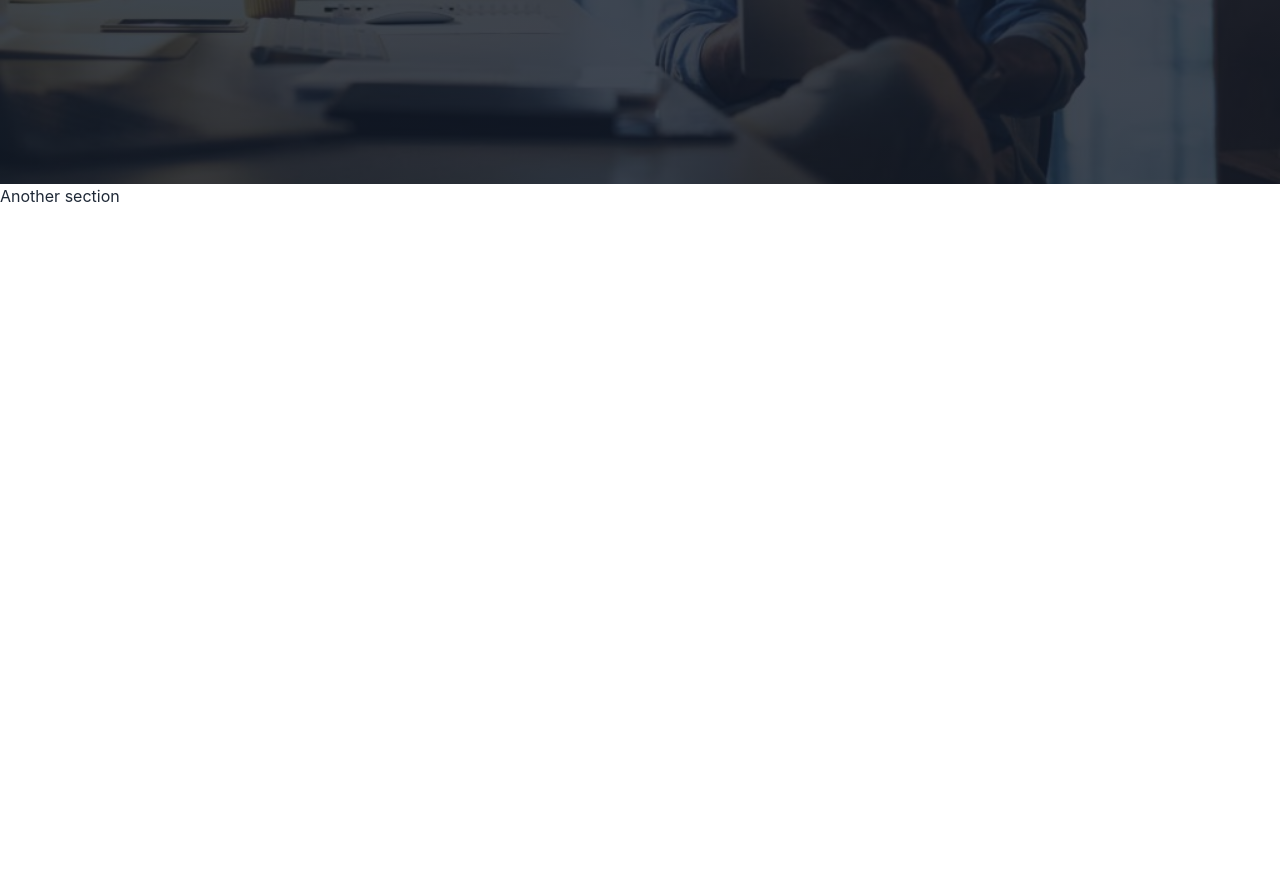
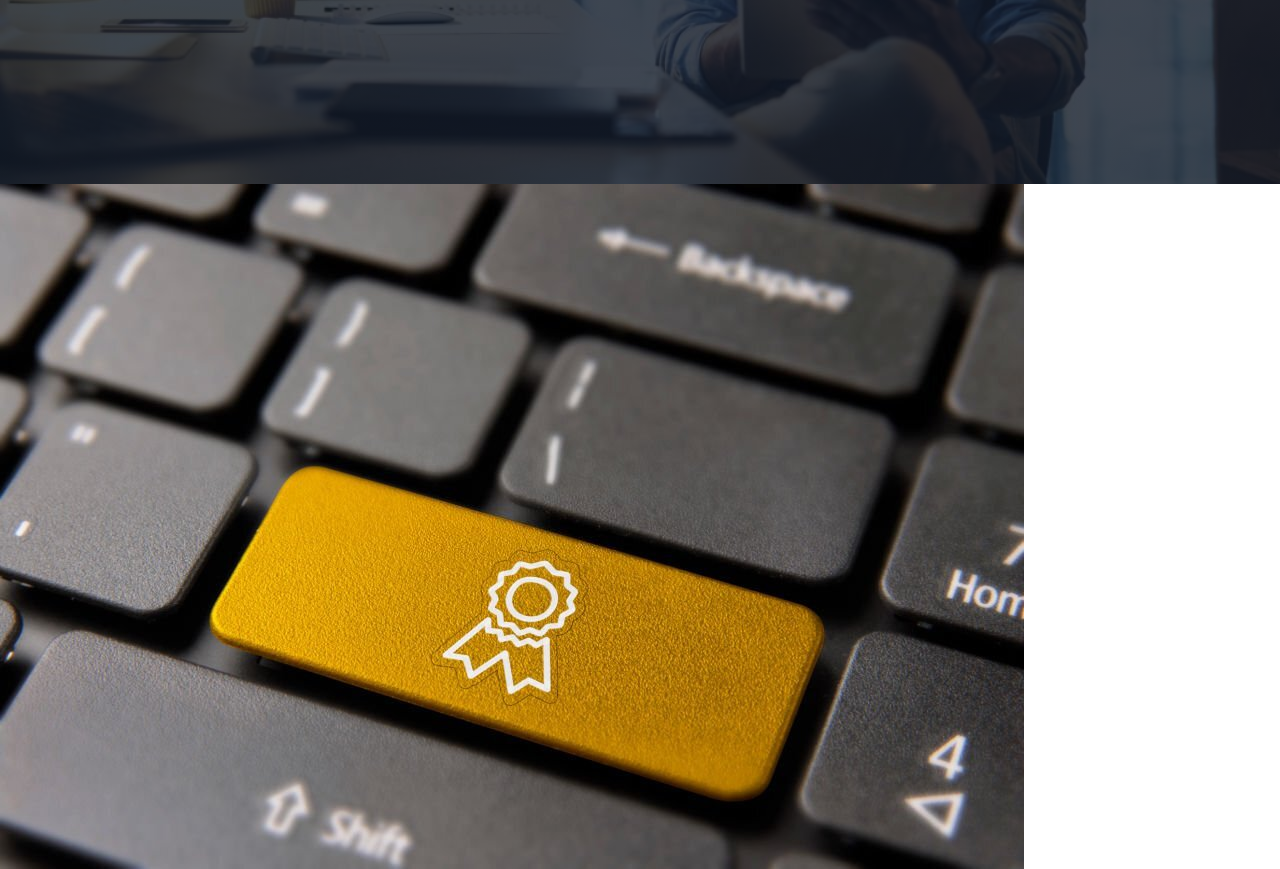
Before and after one commit to Waliyah-O/LMS_frontend, a React (Create React App) app: page / in a window 1280 px wide. Shown: the part 616-1485 px from the top of the page. Before the commit the page ends 824 px from the top, so only its background shows below. Built offline with nearby package versions, Linux system fonts and the light colour scheme.

Commit message:
BeforeFooter Section Started

```diff
--- a/src/pages/LandingPage.js
+++ b/src/pages/LandingPage.js
@@ -3,6 +3,7 @@ import arrowRight from '../assets/svg/arrow-narrow-right.svg';
 import { Link } from 'react-router-dom';
 import Button from '../components/button';
 import { ButtonSize, ButtonState } from '../components/button/enum';
+import BFooterImg from '../assets/images/BFooterImg.jpeg';
 
 const LandingPage = () => {
   return (
@@ -43,7 +44,10 @@ const LandingPage = () => {
       </section>
 
       <section>
-        <h2>Another section</h2>
+        <div>
+          <img src={BFooterImg} />
+        </div>
+        <div></div>
       </section>
     </div>
   );
```
Also changed, not shown: src/assets/images/BFooterImg.jpeg (added).
